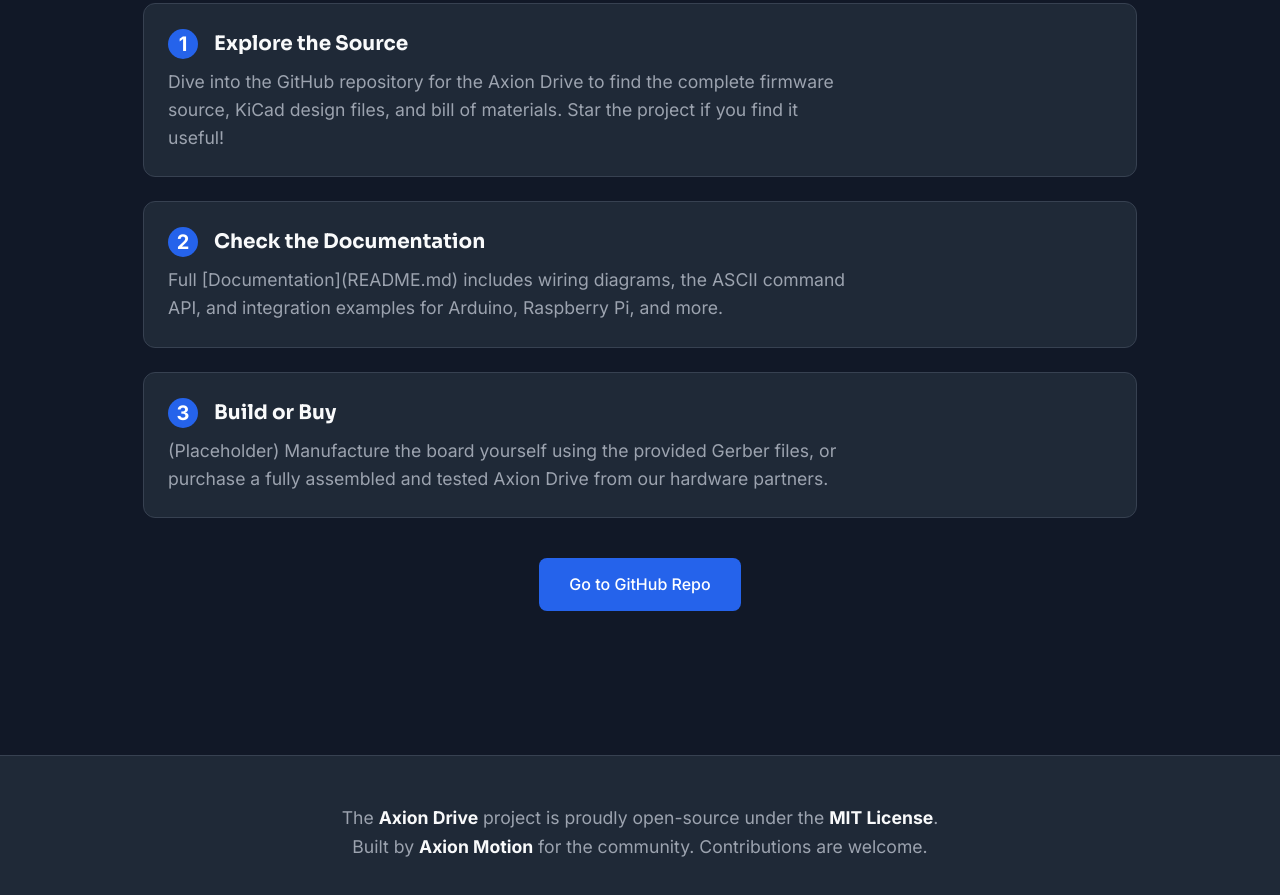
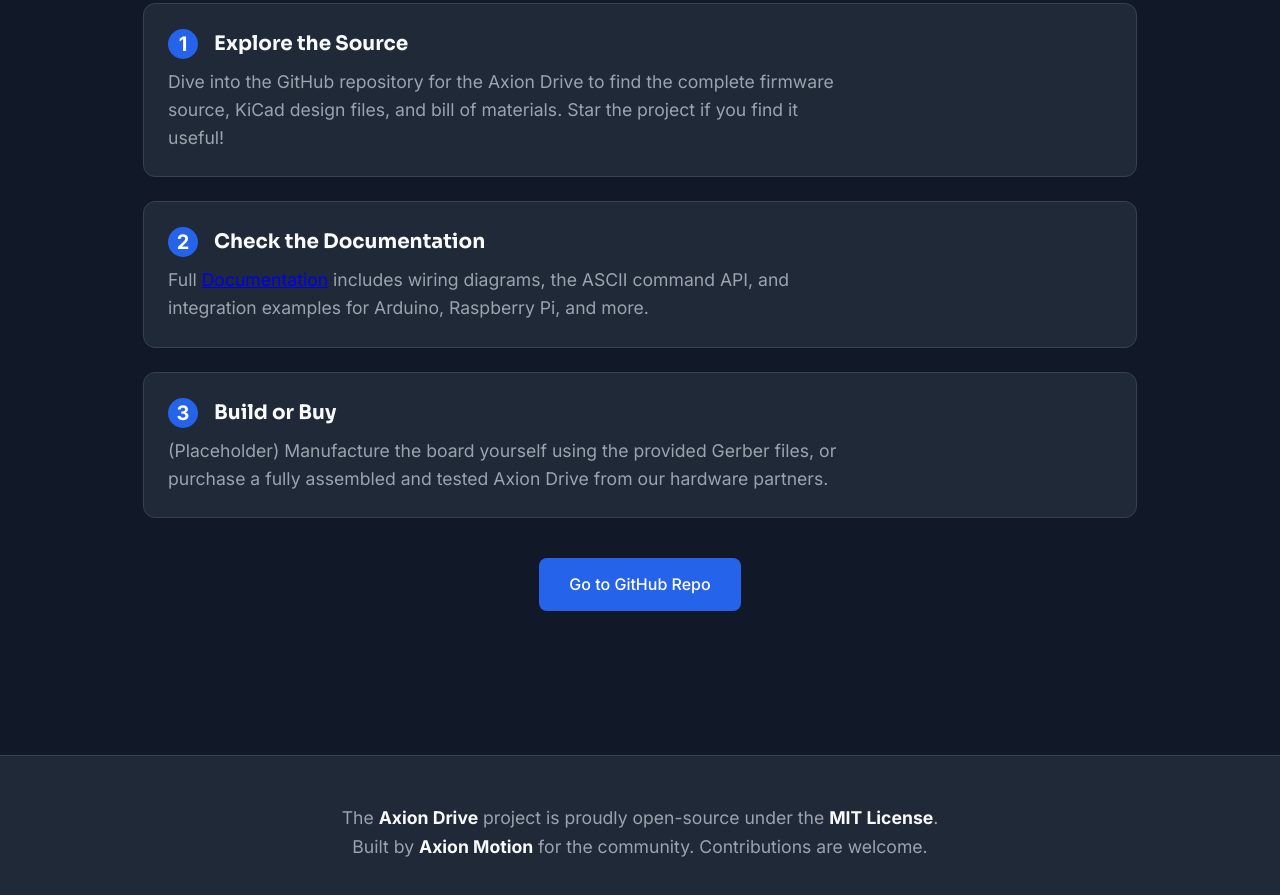
Before and after one commit to egeozgul/Smart-Motor-Driver, a plain HTML site: page index.html in a window 1280 px wide. Shown: the part 3624-4519 px from the top of the page. Drawn offline with Linux system fonts and the light colour scheme.

Commit message:
Update index.html

```diff
--- a/index.html
+++ b/index.html
@@ -432,7 +432,7 @@
             </div>
              <div class="get-started-step">
                 <h3><span class="step-number">2</span>Check the Documentation</h3>
-                <p>Full [Documentation](README.md) includes wiring diagrams, the ASCII command API, and integration examples for Arduino, Raspberry Pi, and more.</p>
+                <p>Full <a href="https://github.com/egeozgul/Smart-Motor-Driver/blob/main/docs/README.md">Documentation</a> includes wiring diagrams, the ASCII command API, and integration examples for Arduino, Raspberry Pi, and more.</p>
             </div>
              <div class="get-started-step">
                 <h3><span class="step-number">3</span>Build or Buy</h3>
```
